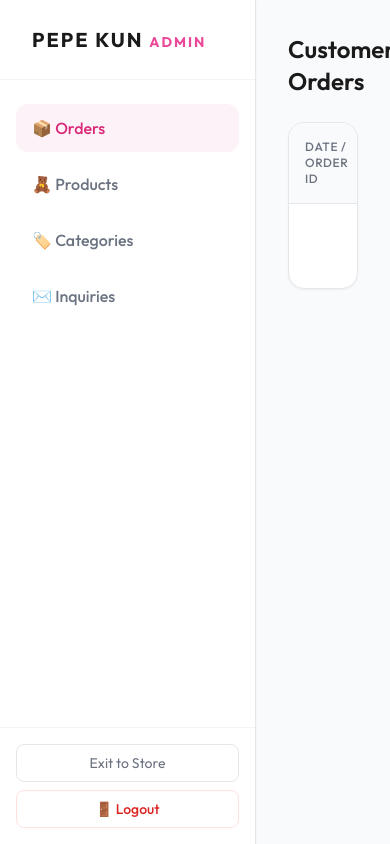
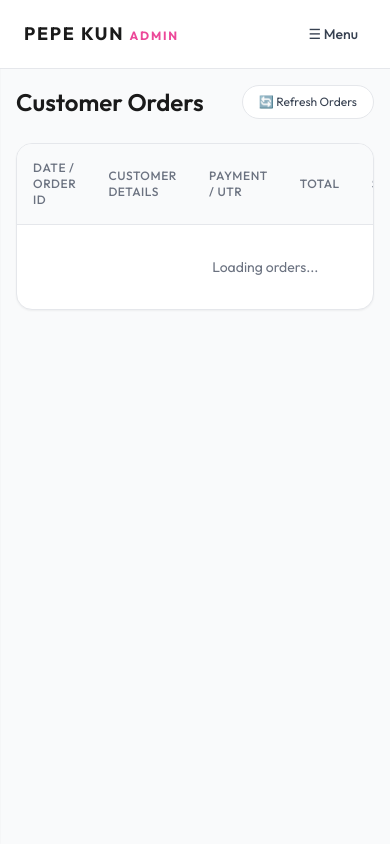
Before and after one commit to PrithviChauhan16/pepekun, a plain HTML site: page admin.html in a window 390 px wide. Drawn offline with nearby package versions, Linux system fonts and the light colour scheme; a script that the page names is missing.

Commit message:
Update admin.html

```diff
--- a/admin.html
+++ b/admin.html
@@ -29,16 +29,24 @@
     </script>
 </head>
 
-<body class="bg-gray-50 text-brand-900 antialiased font-sans flex h-screen overflow-hidden">
+<body class="bg-gray-50 text-brand-900 antialiased font-sans flex flex-col md:flex-row h-screen overflow-hidden">
+
+    <!-- MOBILE HEADER TOGGLE -->
+    <div class="md:hidden flex items-center justify-between bg-white border-b border-gray-200 px-6 py-4 flex-shrink-0 z-30">
+        <span class="text-lg font-bold tracking-widest uppercase">PEPE KUN <span class="text-pink-500 text-xs">ADMIN</span></span>
+        <button onclick="toggleMobileSidebar()" class="text-gray-700 focus:outline-none p-2 rounded-lg hover:bg-gray-100 font-medium text-sm flex items-center gap-1">
+            ☰ Menu
+        </button>
+    </div>
 
     <!-- SIDEBAR -->
-    <aside class="w-64 bg-white border-r border-gray-200 flex flex-col flex-shrink-0 z-20 shadow-sm">
-        <div class="h-20 flex items-center px-8 border-b border-gray-100">
+    <aside id="sidebar" class="w-64 bg-white border-r border-gray-200 flex flex-col flex-shrink-0 z-20 shadow-sm fixed md:static inset-y-0 left-0 transform -translate-x-full md:translate-x-0 transition-transform duration-200 ease-in-out">
+        <div class="h-20 hidden md:flex items-center px-8 border-b border-gray-100">
             <span class="text-xl font-bold tracking-widest uppercase">PEPE KUN <span
                     class="text-pink-500 text-sm">ADMIN</span></span>
         </div>
 
-        <nav class="flex-grow py-6 flex flex-col gap-2 px-4">
+        <nav class="flex-grow py-6 flex flex-col gap-2 px-4 overflow-y-auto mt-16 md:mt-0">
             <button onclick="switchTab('orders')" id="nav-orders"
                 class="nav-btn w-full text-left px-4 py-3 rounded-xl font-medium text-gray-500 hover:bg-pink-50 hover:text-pink-600 transition-colors bg-pink-50 text-pink-600">
                 📦 Orders
@@ -72,7 +80,7 @@
 
     <!-- MAIN CONTENT AREA -->
     <main class="flex-grow overflow-y-auto bg-gray-50 relative">
-        <div class="p-8 max-w-7xl mx-auto">
+        <div class="p-4 md:p-8 max-w-7xl mx-auto">
 
             <!-- ORDERS TAB -->
             <section id="tab-orders" class="tab-content block">
@@ -233,6 +241,7 @@
                     </button>
                 </div>
                 <div class="bg-white border border-gray-200 rounded-2xl shadow-sm overflow-hidden">
+                    <div class="overflow-x-auto">
                         <table class="w-full text-left border-collapse">
                             <thead>
                                 <tr
@@ -250,6 +259,7 @@
                                 </tr>
                             </tbody>
                         </table>
+                    </div>
                 </div>
             </section>
 
@@ -324,6 +334,11 @@
         let cachedOrders = [];
         let cachedInquiries = [];
 
+        function toggleMobileSidebar() {
+            const sidebar = document.getElementById('sidebar');
+            sidebar.classList.toggle('-translate-x-full');
+        }
+
         function checkAuthGuard() {
             // Placeholder for auth check
         }
@@ -358,6 +373,11 @@
             if (activeBtn) {
                 activeBtn.classList.remove('text-gray-500');
                 activeBtn.classList.add('bg-pink-50', 'text-pink-600');
+            }
+
+            // Close sidebar automatically on mobile after selecting a tab
+            if (window.innerWidth < 768) {
+                document.getElementById('sidebar').classList.add('-translate-x-full');
             }
         }
 
@@ -945,6 +965,7 @@
         }
 
         // EXPOSE ALL HANDLERS TO GLOBAL WINDOW SCOPE FOR HTML ONCLICK ATTRIBUTES
+        window.toggleMobileSidebar = toggleMobileSidebar;
         window.switchTab = switchTab;
         window.handleLogout = handleLogout;
         window.fetchOrders = fetchOrders;
```
Lines whose indentation alone changed are shown as unchanged.
